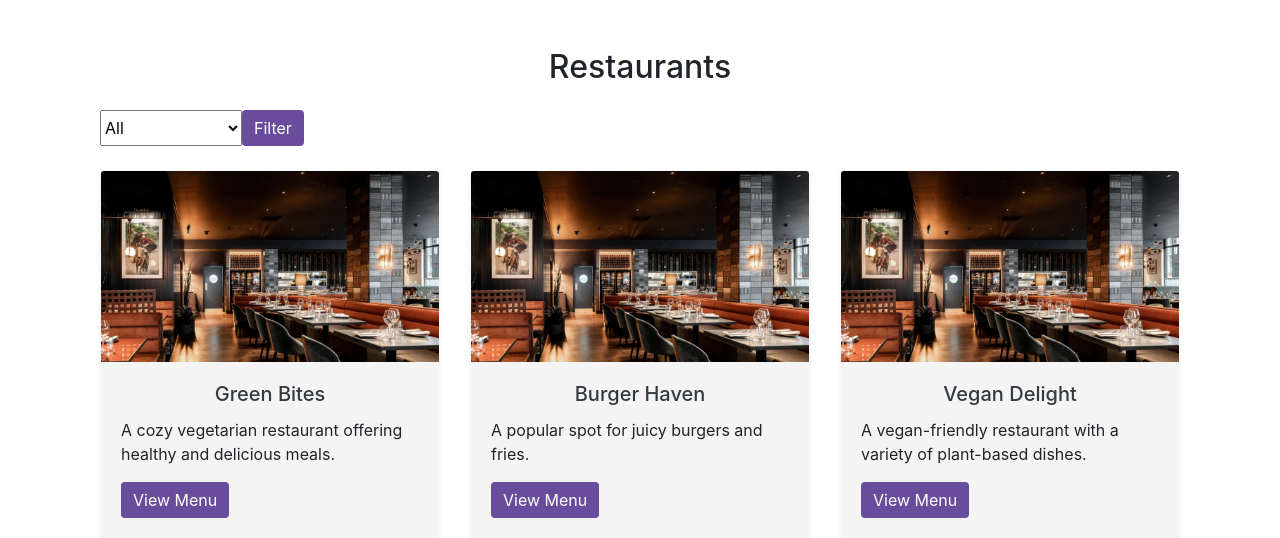
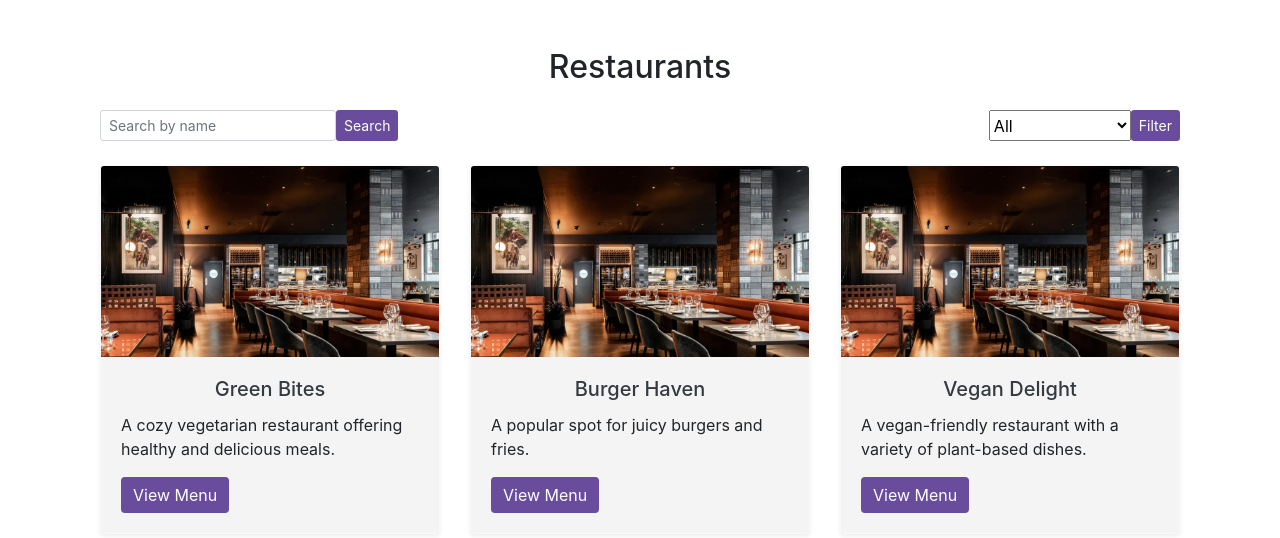
Before and after one commit to bhumiii10/Student_Scran, a Django app: page /restaurants/ in a window 1280 px wide. Shown: the part 146-684 px from the top of the page. Run offline with Django 5.2, Linux system fonts and the light colour scheme; data comes from the database, SQL or seed files in the repository; some libraries are stand-ins or nearby versions.

Commit message:
search by name

```diff
--- a/restaurants/views.py
+++ b/restaurants/views.py
@@ -26,13 +26,18 @@ def home(request):
     return render(request, 'home.html', {'featured_restaurants': featured_restaurants})
 
 def restaurant_list(request):
+    search_query = request.GET.get('search', '')
     tag = request.GET.get('tag')
     if tag:
         restaurants = Restaurant.objects.filter(menu_items__dietary_tags__name=tag).distinct()
     else:
         restaurants = Restaurant.objects.all()
+
+        # Now, filter by search query for restaurant name
+    if search_query:
+        restaurants = restaurants.filter(name__icontains=search_query)  # Case-insensitive search
+
     return render(request, 'restaurants/restaurant_list.html', {'restaurants': restaurants})
-
 def restaurant_detail(request, restaurant_id):
     restaurant = get_object_or_404(Restaurant, id=restaurant_id)
     menu_items = MenuItem.objects.filter(restaurant=restaurant)
--- a/templates/restaurants/restaurant_list.html
+++ b/templates/restaurants/restaurant_list.html
@@ -4,17 +4,26 @@
 {% block content %}
 <div class="container mt-5">
     <h2 class="text-center mb-4">Restaurants</h2>
-    <form method="get" class="mb-4">
-        <div class="input-group">
-            <select name="tag" class="form-select">
+    <form method="get" class="mb-4 d-flex justify-content-between">
+        <!-- Search Bar on the Left -->
+        <div class="d-flex">
+            <input type="text" name="search" class="form-control form-control-sm" placeholder="Search by name" value="{{ request.GET.search }}" style="max-width: 250px;">
+            <button type="submit" name="action" value="search" class="btn btn-purple btn-sm ms-2">Search</button>
+        </div>
+
+        <!-- Filter Dropdown on the Right -->
+        <div class="d-flex">
+            <select name="tag" class="form-select form-select-sm" style="max-width: 150px;">
                 <option value="">All</option>
-                <option value="Vegetarian">Vegetarian</option>
-                <option value="Vegan">Vegan</option>
-                <option value="Non-Vegetarian">Non-Vegetarian</option>
+                <option value="Vegetarian" {% if request.GET.tag == 'Vegetarian' %}selected{% endif %}>Vegetarian</option>
+                <option value="Vegan" {% if request.GET.tag == 'Vegan' %}selected{% endif %}>Vegan</option>
+                <option value="Non-Vegetarian" {% if request.GET.tag == 'Non-Vegetarian' %}selected{% endif %}>Non-Vegetarian</option>
             </select>
-            <button type="submit" class="btn btn-purple">Filter</button>
+            <button type="submit" name="action" value="filter" class="btn btn-purple btn-sm ms-2">Filter</button>
         </div>
     </form>
+
+    <!-- Restaurants List -->
     <div class="row">
         {% for restaurant in restaurants %}
         <div class="col-md-4 mb-4">
```
